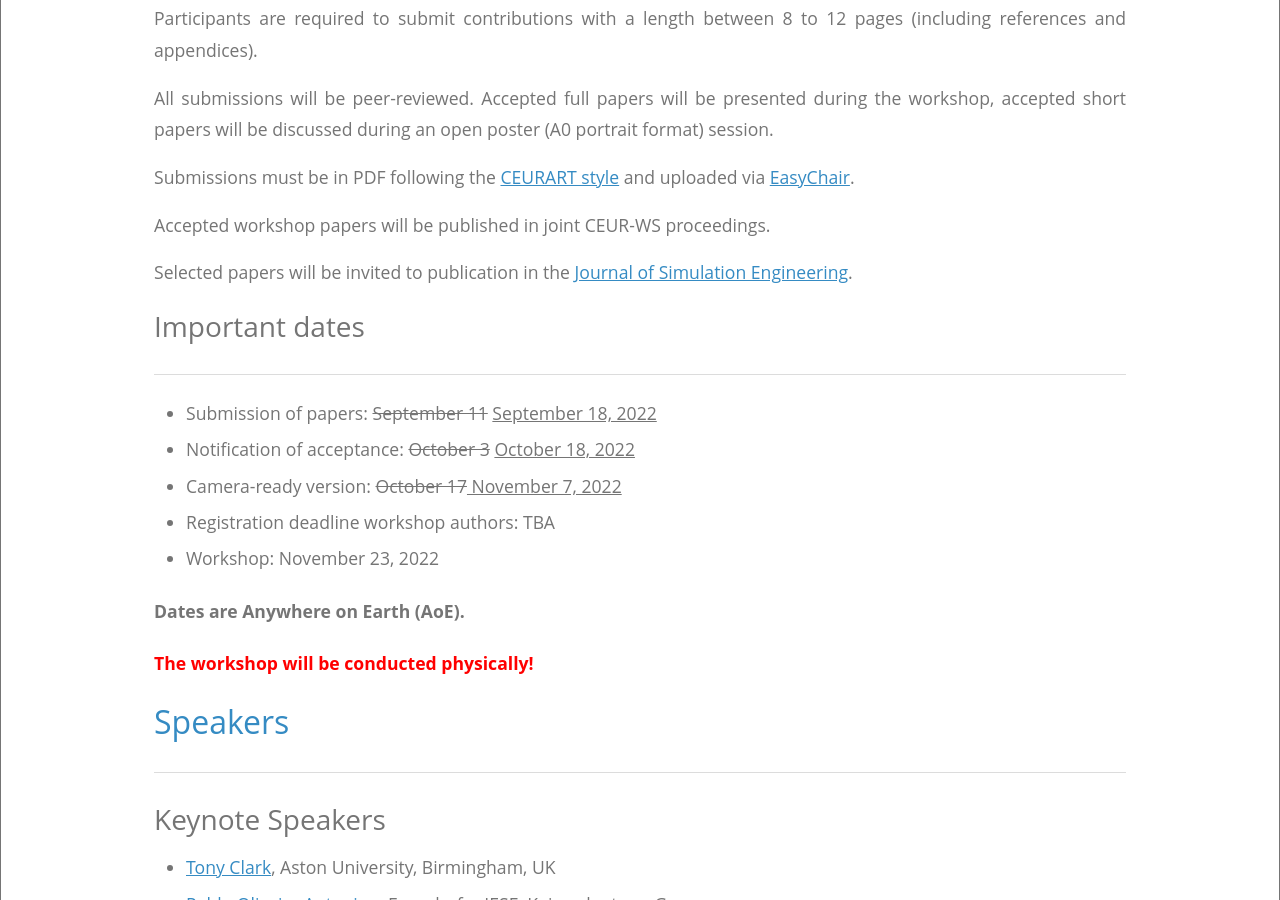
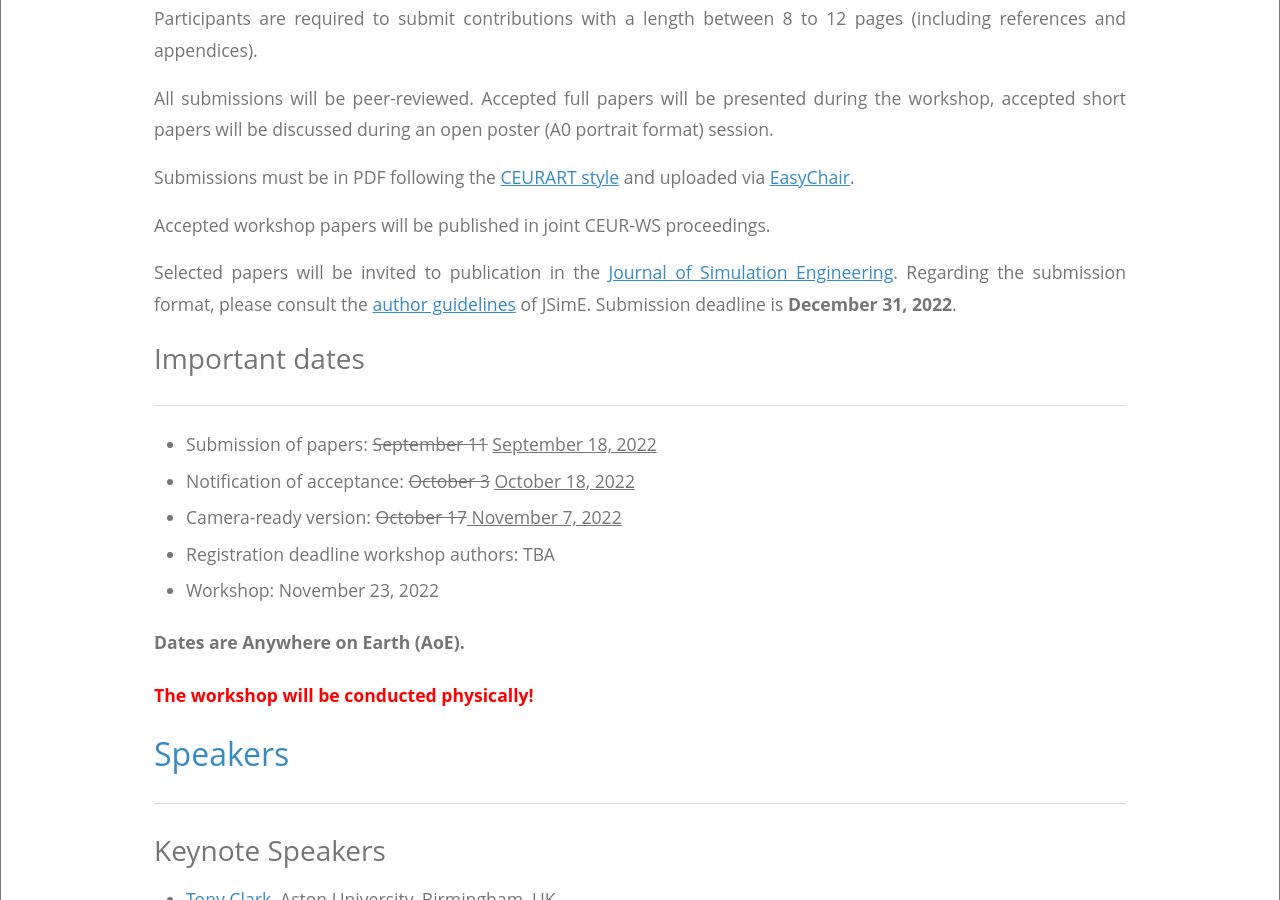
Before and after one commit to thedude81/dtworkshop, a Jekyll site: the page built from index.html, in a window 1280 px wide and 900 px high, scrolled down 2117 px. Built offline with Jekyll 4.4.1, drawn with Linux system fonts in a browser that asks for light colours.

Commit message:
Update index.html

```diff
--- a/index.html
+++ b/index.html
@@ -90,6 +90,8 @@ title: 1st International Workshop on Digital Twin Engineering
       <br>
 
       <p>Selected papers will be invited to publication in the <a href="https://jsime.org/index.php/jsimeng">Journal of Simulation Engineering</a>.
+        Regarding the submission format, please consult the <a href="https://jsime.org/index.php/jsimeng/about/submissions#authorGuidelines">author
+        guidelines</a> of JSimE. Submission deadline is <b>December 31, 2022</b>.
 
       <h3 id="important-dates">Important dates</h3>
       <hr>
```
